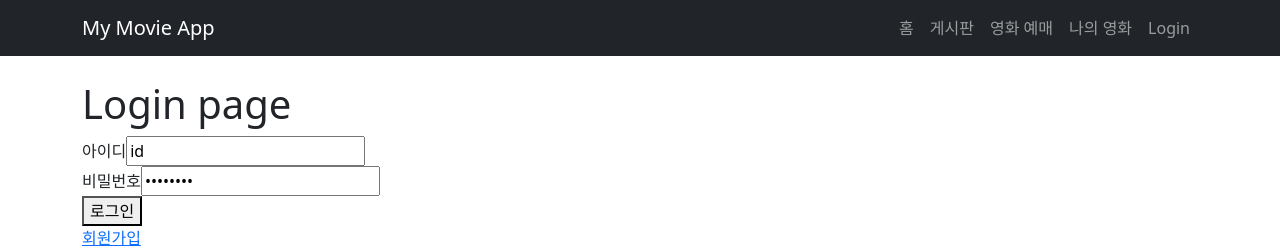
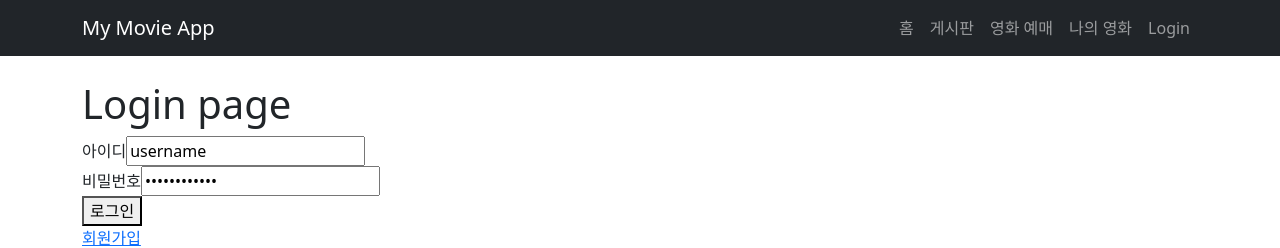
Before and after one commit to sunbeekim/Project, a React (Create React App) app in the folder minireact/: page /login in a window 1280 px wide. Shown: the top 248 px of the page. Built offline with nearby package versions, Linux system fonts and the light colour scheme.

Commit message:
Update Login.js

```diff
--- a/minireact/src/page/Login.js
+++ b/minireact/src/page/Login.js
@@ -62,12 +62,12 @@ const Login = () => {
 
      <div>
       <label htmlfor="username">아이디</label>
-        <input type="text" name="username" id="username" value={"id"} placeholder="아이디를 입력하세요" ></input>
+        <input type="text" name="username" id="username" value={"username"} placeholder="아이디를 입력하세요" ></input>
       </div>
 
     <div>
       <label htmlfor="userpassword">비밀번호</label>
-        <input type="password" name="password" id="password" value={"password"}placeholder="비밀번호호를 입력하세요" ></input>
+        <input type="password" name="password" id="password" value={"userpassword"}placeholder="비밀번호호를 입력하세요" ></input>
 
         </div>
 
```
